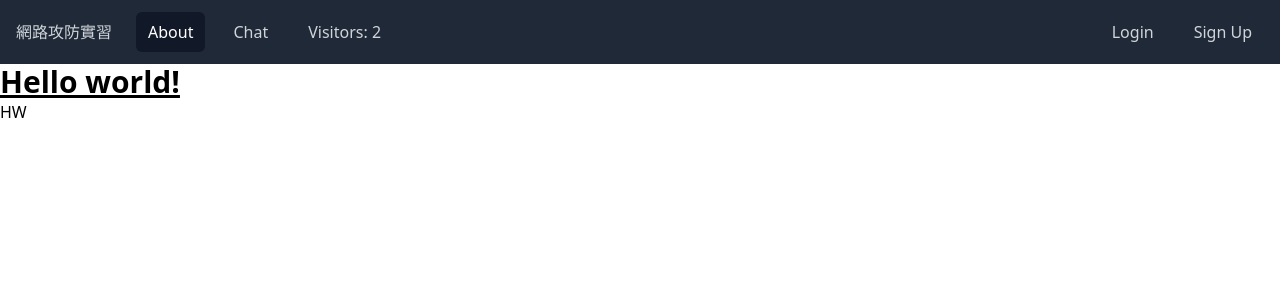
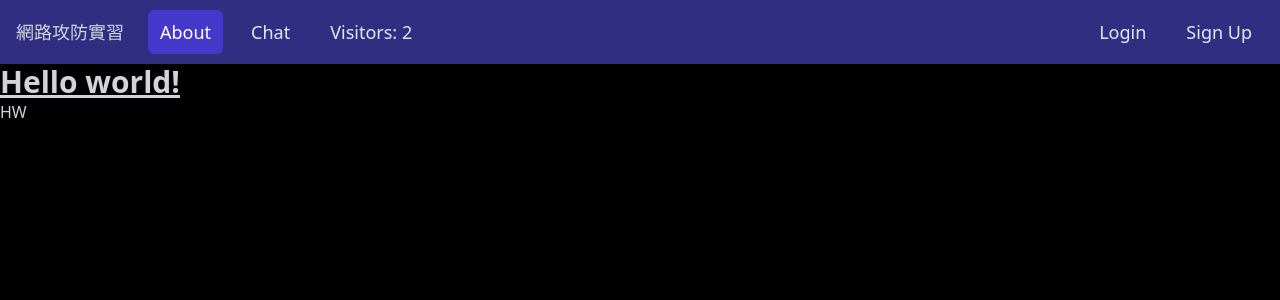
Before and after one commit to lydia7635/PADNS-message-board, a React (Vite) app: page / in a window 1280 px wide. Shown: the top 300 px of the page. Built offline with nearby package versions, Linux system fonts and the light colour scheme.

Commit message:
style: change theme color

```diff
--- a/index.html
+++ b/index.html
@@ -6,7 +6,7 @@
     <meta name="viewport" content="width=device-width, initial-scale=1.0" />
     <title>Vite App</title>
   </head>
-  <body>
+  <body class="min-h-screen bg-black text-gray-300">
     <div id="root"></div>
     <script type="module" src="/src/main.jsx"></script>
   </body>
--- a/src/Components/About.jsx
+++ b/src/Components/About.jsx
@@ -5,6 +5,7 @@ const About = ({ setPage }) => {
   useEffect(() => {
     setPage("About");
   });
+
   return (
     <>
       <h1 className="text-3xl font-bold underline">Hello world!</h1>
--- a/src/Components/HeaderButton.jsx
+++ b/src/Components/HeaderButton.jsx
@@ -3,11 +3,11 @@ const HeaderButton = ({ name, selected }) => {
   return (
     <>
       {selected ? (
-        <div className="bg-gray-900 text-white px-3 py-2 rounded-md">
+        <div className="bg-indigo-700 text-white px-3 py-2 rounded-md text-lg">
           {name}
         </div>
       ) : (
-        <div className="text-gray-300 hover:bg-gray-700 hover:text-white px-3 py-2 rounded-md">
+        <div className="text-indigo-100 hover:bg-indigo-800 hover:text-white px-3 py-2 rounded-md text-lg">
           {name}
         </div>
       )}
--- a/src/Components/NotFound.jsx
+++ b/src/Components/NotFound.jsx
@@ -4,6 +4,7 @@ const NotFound = ({ setPage }) => {
   useEffect(() => {
     setPage("NotFound");
   });
+
   return (
     <>
       <div>404</div>
--- a/src/Containers/Chat.jsx
+++ b/src/Containers/Chat.jsx
@@ -5,6 +5,7 @@ const Chat = ({ setPage }) => {
   useEffect(() => {
     setPage("Chat");
   });
+
   return (
     <>
       <h1 className="text-3xl font-bold underline">Chat Room</h1>
--- a/src/Containers/Header.jsx
+++ b/src/Containers/Header.jsx
@@ -4,10 +4,9 @@ import HeaderButton from "../Components/HeaderButton";
 
 const Header = ({ page, visitors }) => {
   return (
-    <>
-      <nav className="bg-gray-800 mx-auto px-4 relative flex items-center justify-between h-16">
+    <nav className="bg-indigo-900 mx-auto px-4 relative flex items-center justify-between h-16">
       <div className="flex-1 flex items-center justify-center sm:items-stretch sm:justify-start">
-          <div className="space-x-4 text-gray-300 py-2">網路攻防實習</div>
+        <div className="space-x-4 text-gray-300 py-2 text-lg">網路攻防實習</div>
         <div className="ml-6 flex space-x-4">
           <Link to="/">
             <HeaderButton name="About" selected={page === "About"} />
@@ -15,7 +14,9 @@ const Header = ({ page, visitors }) => {
           <Link to="/chat">
             <HeaderButton name="Chat" selected={page === "Chat"} />
           </Link>
-            <a className="text-gray-300 px-3 py-2">Visitors: {visitors}</a>
+          <a className="text-indigo-100 px-3 py-2 text-lg">
+            Visitors: {visitors}
+          </a>
         </div>
       </div>
       <div className="absolute inset-y-0 right-0 flex items-center pr-2 sm:static sm:inset-auto sm:ml-6 sm:pr-0">
@@ -25,7 +26,6 @@ const Header = ({ page, visitors }) => {
         </div>
       </div>
     </nav>
-    </>
   );
 };
 
```
Lines whose indentation alone changed are shown as unchanged.
